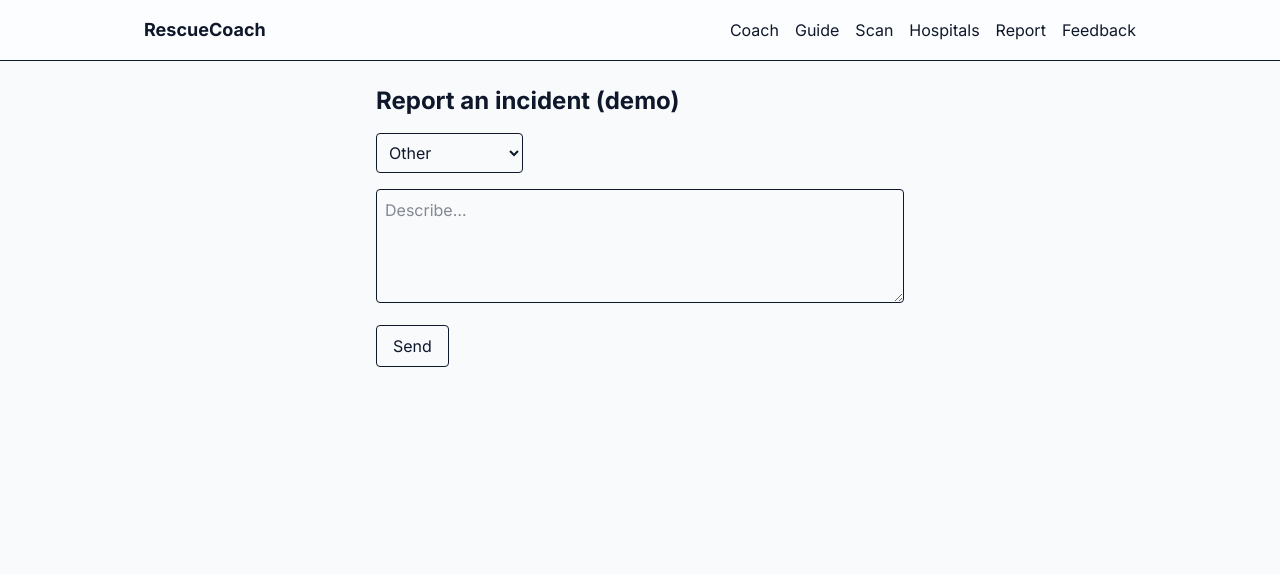
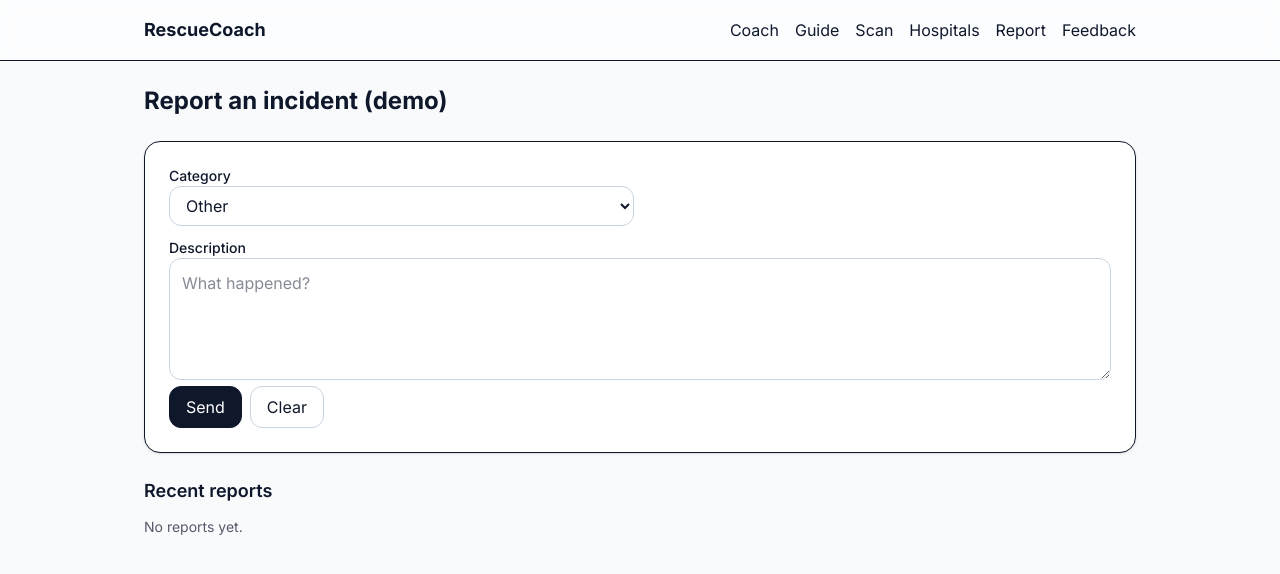
Before and after one commit to deAdler-alt/rescuecoach, a Next.js app: page /report in a window 1280 px wide. Shown: the top 574 px of the page. Built offline with nearby package versions, Linux system fonts and the light colour scheme.

Commit message:
feat(report): card UI, sonner toasts, local recent items

```diff
--- a/src/app/report/page.tsx
+++ b/src/app/report/page.tsx
@@ -1,26 +1,34 @@
 'use client'
-import { useState } from 'react'
+import { useEffect, useState } from 'react'
+import { addIncident, getIncidents, type Incident } from '@/lib/localdb'
+import { toast } from 'sonner'
 
 export default function Report() {
   const [category, setCategory] = useState('other')
   const [description, setDescription] = useState('')
-  const [ok, setOk] = useState<string>('')
+  const [recent, setRecent] = useState<Incident[]>([])
+
+  useEffect(() => { setRecent(getIncidents(5)) }, [])
 
   const submit = async () => {
-    setOk('')
-    const res = await fetch('/api/incidents', {
-      method: 'POST',
-      headers: { 'Content-Type': 'application/json' },
-      body: JSON.stringify({ category, description })
-    })
-    const data = await res.json()
-    setOk(res.ok ? 'Submitted 👌' : 'Error: ' + (data.error || ''))
+    if (description.trim().length < 5) {
+      toast.error('Please add a brief description (≥ 5 chars).'); return
+    }
+    addIncident({ category, description })
+    toast.success('Incident saved locally.')
+    setDescription('')
+    setRecent(getIncidents(5))
   }
 
   return (
-    <main className="p-6 max-w-xl mx-auto space-y-4">
+    <main id="content" className="space-y-6 py-6">
       <h1 className="text-2xl font-bold">Report an incident (demo)</h1>
-      <select className="border p-2 rounded" value={category} onChange={e=>setCategory(e.target.value)}>
+
+      <section className="rc-card rc-card-pad space-y-3">
+        <div className="grid gap-3 sm:grid-cols-2">
+          <label>
+            <span className="block text-sm font-medium">Category</span>
+            <select className="rc-input" value={category} onChange={e=>setCategory(e.target.value)}>
               <option value="bleeding">Bleeding</option>
               <option value="burn">Burn</option>
               <option value="choking">Choking</option>
@@ -28,9 +36,35 @@ export default function Report() {
               <option value="hypoglycemia">Hypoglycemia</option>
               <option value="other">Other</option>
             </select>
-      <textarea className="w-full border p-2 rounded" rows={4} placeholder="Describe…" value={description} onChange={e=>setDescription(e.target.value)} />
-      <button className="px-4 py-2 rounded border" onClick={submit}>Send</button>
-      {ok && <p role="status">{ok}</p>}
+          </label>
+          <div />
+        </div>
+
+        <label>
+          <span className="block text-sm font-medium">Description</span>
+          <textarea className="rc-textarea" rows={4} placeholder="What happened?"
+            value={description} onChange={e=>setDescription(e.target.value)} />
+        </label>
+
+        <div className="flex gap-2">
+          <button className="rc-btn rc-btn-primary" onClick={submit}>Send</button>
+          <button className="rc-btn rc-btn-ghost" onClick={() => setDescription('')}>Clear</button>
+        </div>
+      </section>
+
+      <section className="space-y-3">
+        <h2 className="text-lg font-semibold">Recent reports</h2>
+        {recent.length === 0 && <p className="text-sm opacity-70">No reports yet.</p>}
+        <ul className="grid gap-3">
+          {recent.map(r => (
+            <li key={r.id} className="rc-card rc-card-pad">
+              <div className="font-medium">{r.category}</div>
+              <div className="text-sm whitespace-pre-wrap opacity-80">{r.description}</div>
+              <div className="text-xs opacity-60">{new Date(r.createdAt).toLocaleString()}</div>
+            </li>
+          ))}
+        </ul>
+      </section>
     </main>
   )
 }
```
Lines whose indentation alone changed are shown as unchanged.
